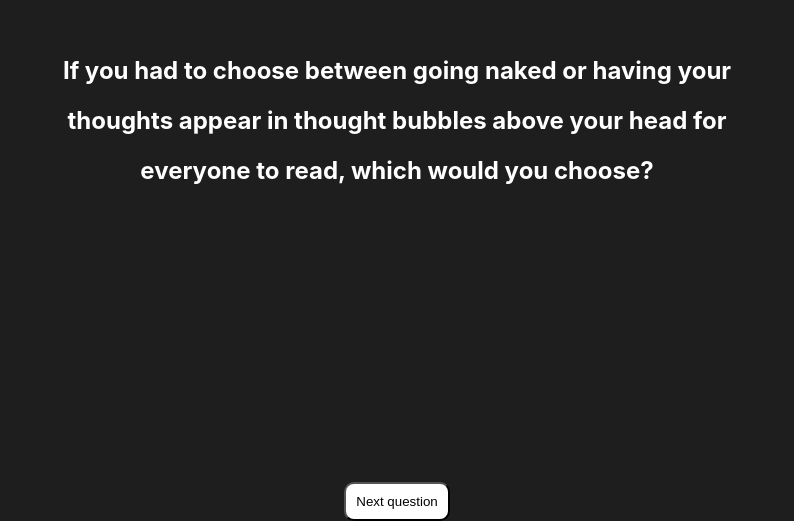
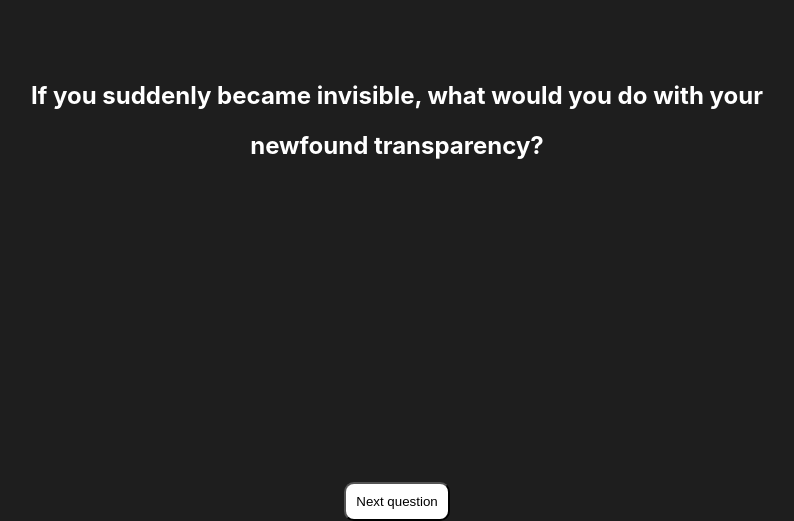
Before and after one commit to ShinScripts/questions, a React (Create React App) app: page / in a window 1280 px wide. Shown: the part 279-800 px from the top of the page, without its empty margins (243-1037 px from the left). Built offline with nearby package versions, Linux system fonts and the light colour scheme.

Commit message:
random text

```diff
--- a/src/App.jsx
+++ b/src/App.jsx
@@ -29,11 +29,7 @@ export default function App() {
 			<div id="question-viewer">
 				<div id="question-wrapper">
 					{questionArray.map((q) => (
-						<Question
-							text={
-								'If you had to choose between going naked or having your thoughts appear in thought bubbles above your head for everyone to read, which would you choose?'
-							}
-						/>
+						<Question text={q} />
 					))}
 				</div>
 			</div>
```
